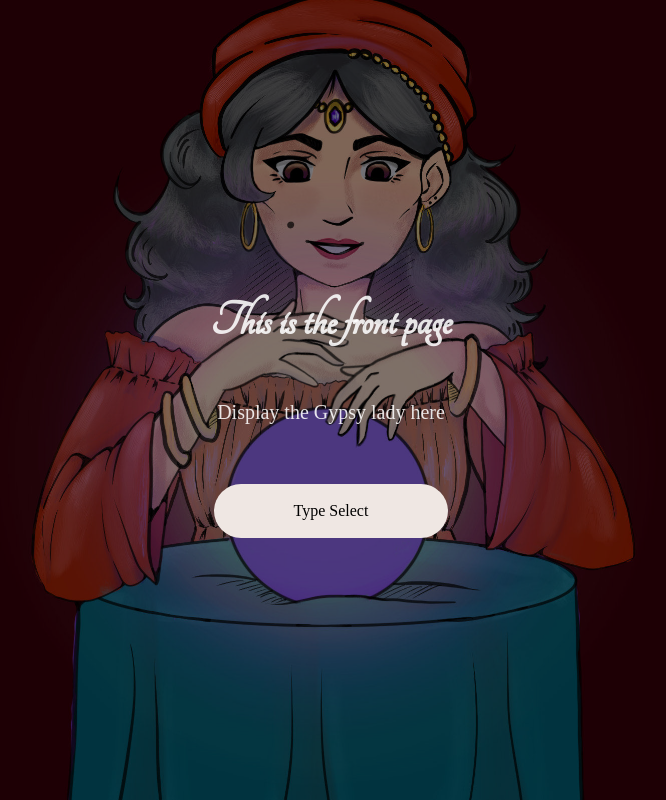
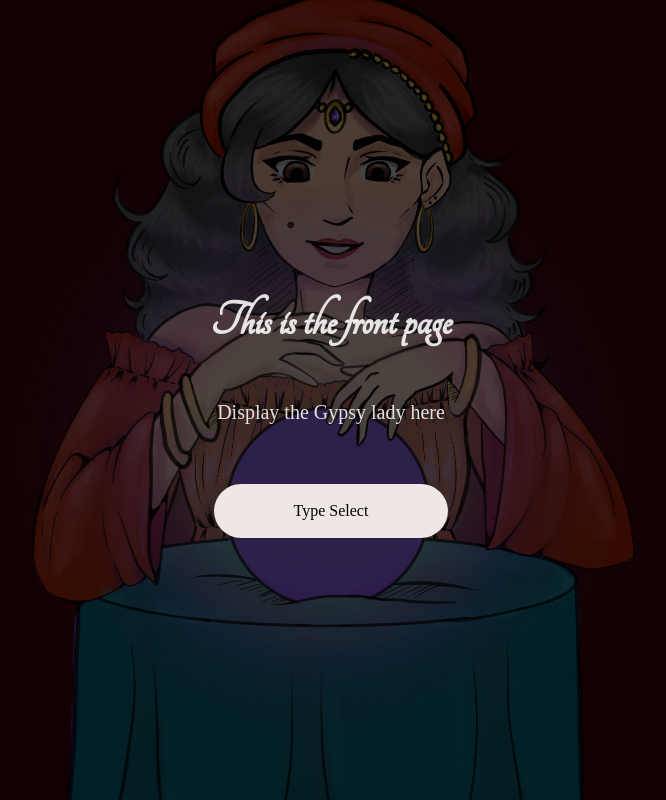
Before and after one commit to ArturMigulea/Tarot-Reading, a React (Vite) app: page /#/ in a window 1280 px wide. Shown: the whole page, without its empty margins (309-975 px from the left). Built offline with nearby package versions, Linux system fonts and the light colour scheme; a web font is replaced by a local one.

Commit message:
darkening filter

```diff
--- a/src/styles.css
+++ b/src/styles.css
@@ -61,7 +61,7 @@ p {
   content: "";
   position: absolute;
   inset: 0;
-  background-color: rgba(0, 0, 0, 0.5);  /* darkness */
+  background-color: rgba(0, 0, 0, 0.7);  /* darkness */
   pointer-events: none;                  /* <— key: doesn’t block clicks */
   z-index: 0;
 }
```
